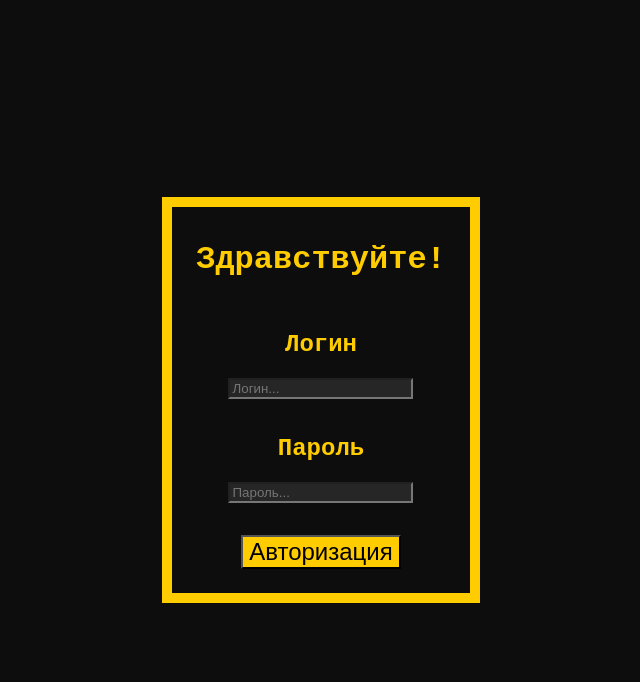
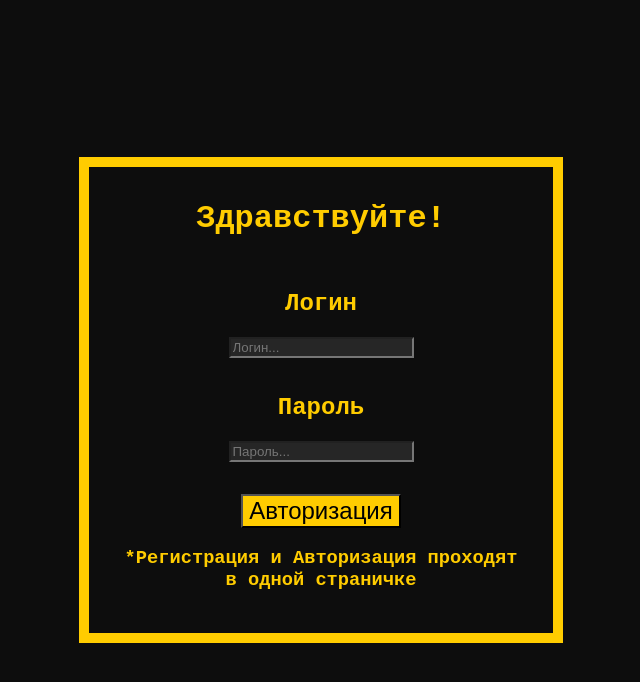
Before and after one commit to RobertAvdeenkov/project, a Python web app: template templates/reglog.html in a window 1280 px wide. Shown: the top 682 px of the page, without its empty margins (319-959 px from the left). Run offline with Jinja, Linux system fonts and the light colour scheme; the template is opened without the code that fills it, so the values that code supplies are empty.

Commit message:
info header

```diff
--- a/templates/reglog.html
+++ b/templates/reglog.html
@@ -20,6 +20,7 @@
         .frame{
             border: 10px solid #ffcc00;
             padding: 12px 24px;
+            text-align: center;
 
         }
 
@@ -28,6 +29,10 @@
         }
 
         h2{
+            color: #ffcc00;
+        }
+
+        h3{
             color: #ffcc00;
         }
 
@@ -69,8 +74,11 @@
             <p></p>
             <div class="ots"></div>
             <button onclick="send()">Авторизация</button>
+            <p></p>
+            <h3>*Регистрация и Авторизация проходят<br>в одной страничке</h3>
         </div>
     </div>
+    <p></p>
     <script>
 
         async function send() {
```
